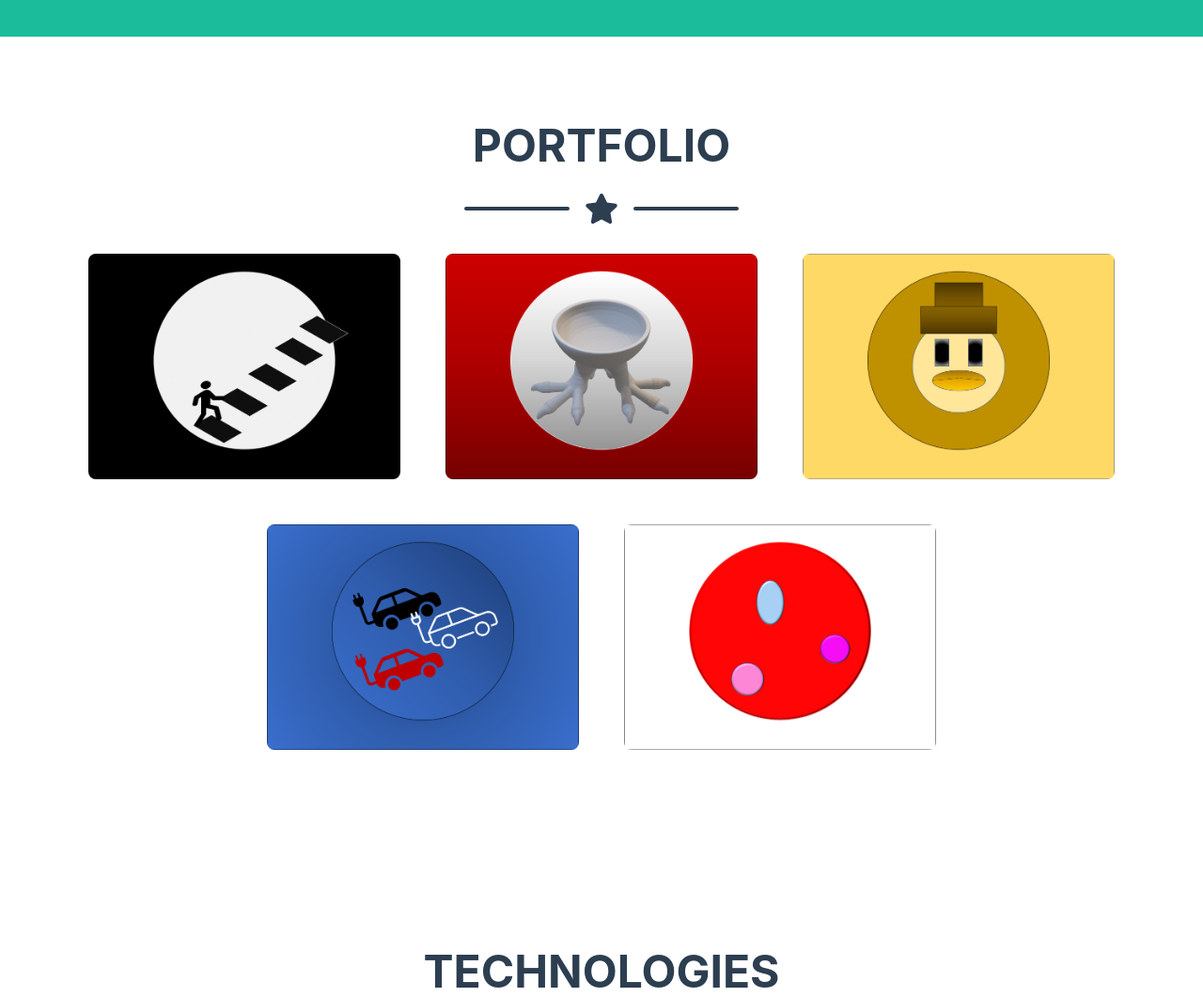
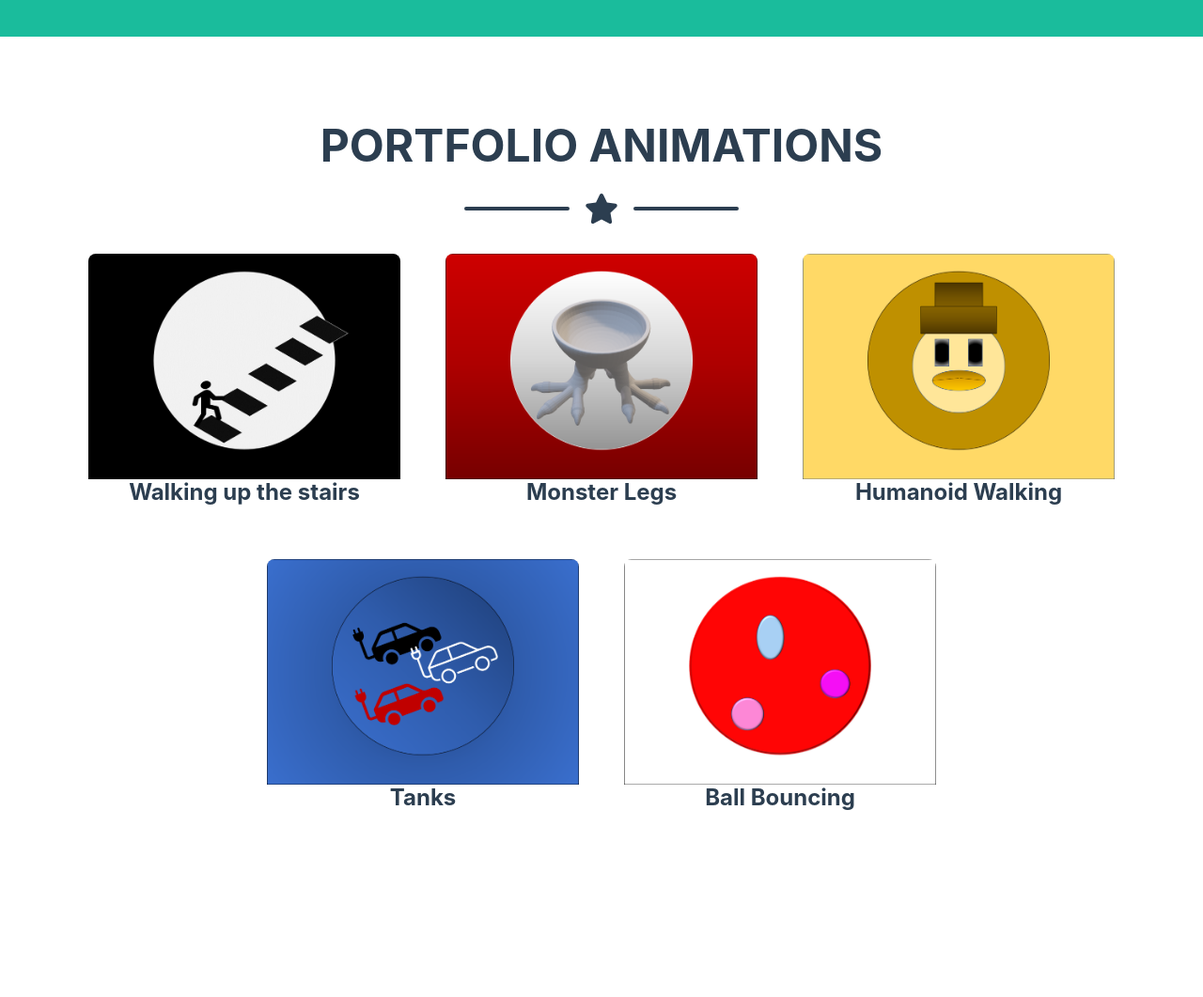
Before and after one commit to Fahi92/Fahi92.github.io, a plain HTML site: page index.html in a window 1280 px wide. Shown: the part 720-1781 px from the top of the page at 94% size. Drawn offline with nearby package versions, Linux system fonts and the light colour scheme; a web font is replaced by a local one.

Commit message:
Update index.html

```diff
--- a/index.html
+++ b/index.html
@@ -52,7 +52,7 @@
             <div class="container">
                 <!-- Portfolio Section Heading-->
                 <div class="text-center">
-                    <h2 class="page-section-heading text-secondary mb-0 d-inline-block">PORTFOLIO</h2>
+                    <h2 class="page-section-heading text-secondary mb-0 d-inline-block">PORTFOLIO ANIMATIONS</h2>
                 </div>
                 <!-- Icon Divider-->
                 <div class="divider-custom">
@@ -68,6 +68,8 @@
                             <div class="portfolio-item-caption d-flex align-items-center justify-content-center h-100 w-100">
                                 <div class="portfolio-item-caption-content text-center text-white"><i class="fas fa-plus fa-3x"></i></div>
                             </div><img class="img-fluid" src="assets/img/portfolio/fahima-tech/walk-up-the-stairs.png" alt="stairs animation"/>
+                            <h4 class="text-center text-secondary">Walking up the stairs</h4>
+
                         </div>
                     </div>
                     <div class="col-md-6 col-lg-4 mb-5">
@@ -75,6 +77,7 @@
                             <div class="portfolio-item-caption d-flex align-items-center justify-content-center h-100 w-100">
                                 <div class="portfolio-item-caption-content text-center text-white"><i class="fas fa-plus fa-3x"></i></div>
                             </div><img class="img-fluid" src="assets/img/portfolio/fahima-tech/monster-legs.png" alt="monster legs animation"/>
+                            <h4 class="text-center text-secondary">Monster Legs</h4>
                         </div>
                     </div>
                     <div class="col-md-6 col-lg-4 mb-5">
@@ -82,6 +85,8 @@
                             <div class="portfolio-item-caption d-flex align-items-center justify-content-center h-100 w-100">
                                 <div class="portfolio-item-caption-content text-center text-white"><i class="fas fa-plus fa-3x"></i></div>
                             </div><img class="img-fluid" src="assets/img/portfolio/fahima-tech/Humanoid-duck-walk.png" alt="humanoid walk animation"/>
+                            <h4 class="text-center text-secondary">Humanoid Walking</h4>
+
                         </div>
                     </div>
                     <div class="col-md-6 col-lg-4 mb-5">
@@ -89,6 +94,8 @@
                             <div class="portfolio-item-caption d-flex align-items-center justify-content-center h-100 w-100">
                                 <div class="portfolio-item-caption-content text-center text-white"><i class="fas fa-plus fa-3x"></i></div>
                             </div><img class="img-fluid" src="assets/img/portfolio/fahima-tech/tank.png" alt="Tank animation"/>
+                            <h4 class="text-center text-secondary">Tanks</h4>
+
                         </div>
                     </div>
                     <div class="col-md-6 col-lg-4 mb-5">
@@ -96,6 +103,8 @@
                             <div class="portfolio-item-caption d-flex align-items-center justify-content-center h-100 w-100">
                                 <div class="portfolio-item-caption-content text-center text-white"><i class="fas fa-plus fa-3x"></i></div>
                             </div><img class="img-fluid" src="assets/img/portfolio/fahima-tech/ball-bouncing.png" alt="Ball Bouncing Animation "/>
+                            <h4 class="text-center text-secondary">Ball Bouncing</h4>
+
                         </div>
                     </div>
 
```
